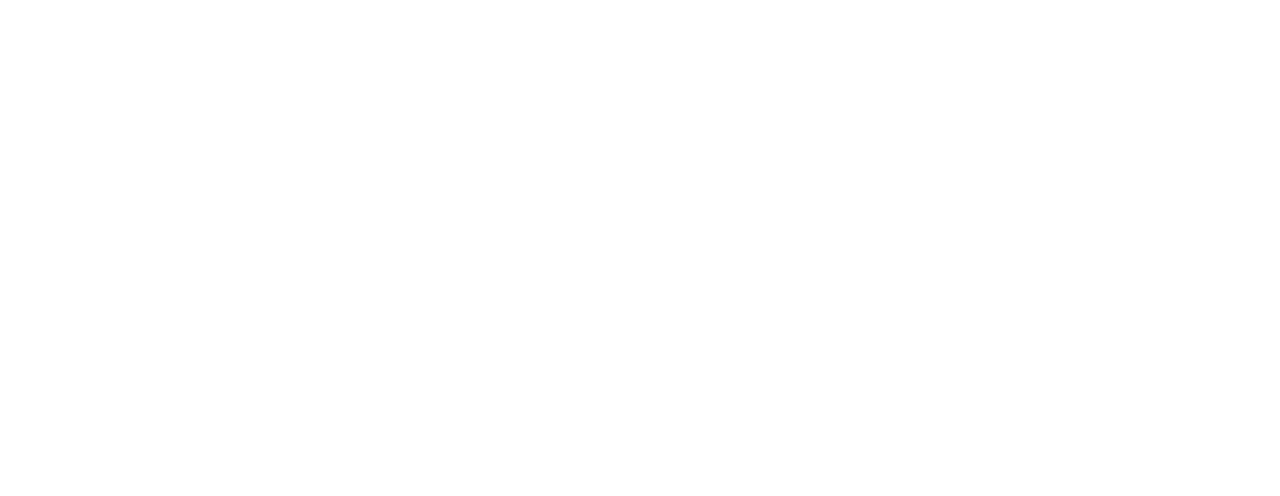
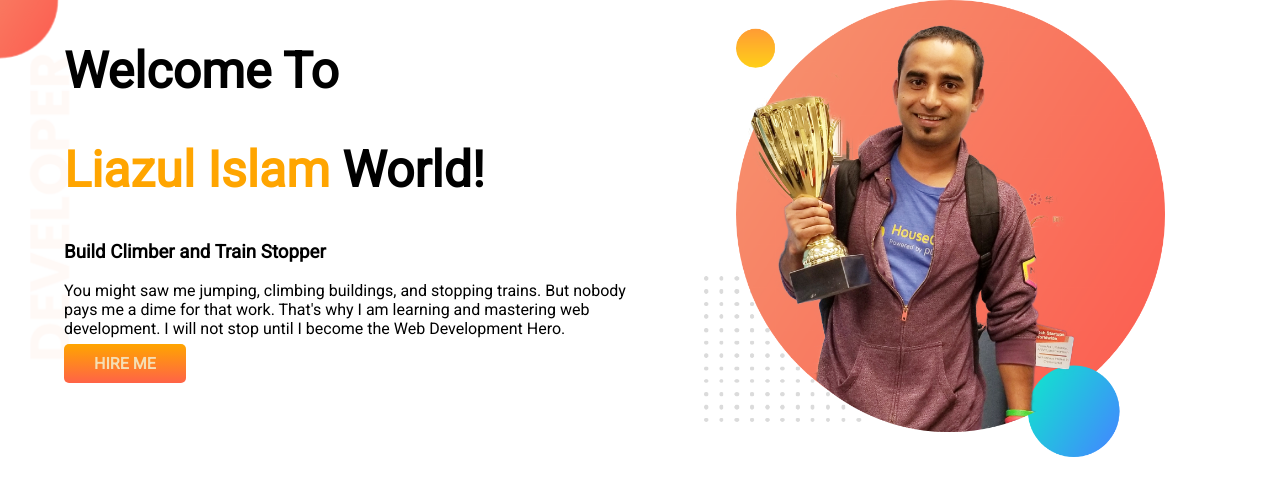
Before and after one commit to mohammadliazul/first-portfolio, a plain HTML site: page index.html in a window 1280 px wide. Drawn offline with Linux system fonts and the light colour scheme.

Commit message:
Top Banner Added

```diff
--- a/index.html
+++ b/index.html
@@ -1,14 +1,35 @@
 <!DOCTYPE html>
 <html lang="en">
+
 <head>
     <meta charset="UTF-8">
     <meta http-equiv="X-UA-Compatible" content="IE=edge">
     <meta name="viewport" content="width=device-width, initial-scale=1.0">
     <title>Liazul Portfolio</title>
+    <link rel="preconnect" href="https://fonts.googleapis.com">
+    <link rel="preconnect" href="https://fonts.gstatic.com" crossorigin>
+    <link href="https://fonts.googleapis.com/css2?family=Roboto&display=swap" rel="stylesheet">
     <link rel="stylesheet" href="style.css">
     <link rel="shortcut icon" href="favicon.ico" type="image/x-icon">
 </head>
+
 <body>
+    <section class="top-banner">
+        <div class="half-width">
+            <h1>Welcome To</h1>
+            <h1><span class="color-orange">Liazul Islam</span> World!</h1>
+            <h3>Build Climber and Train Stopper</h3>
+            <p>You might saw me jumping, climbing buildings, and stopping trains. But nobody pays me a dime for that
+                work.
+                That's why I am learning and mastering web development. I will not stop until I become the Web
+                Development
+                Hero.</p>
+            <a class="link-button" target="_blank" href="https://www.linkedin.com/in/liazul">HIRE ME</a>
+        </div>
+        <div class="half-width">
+            <img src="images/jhankar.png" alt="jhankar has tropy.">
+        </div>
+    </section>
+</body>
 
-</body>
 </html>
--- a/style.css
+++ b/style.css
@@ -0,0 +1,32 @@
+body{
+    font-family: 'Roboto', sans-serif;
+    margin: 0;
+}
+h1{
+    font-size: 50px;
+}
+.color-orange{
+    color:orange;
+}
+section{
+    display: flex;
+}
+.half-width{
+    width: 50%;
+    padding-left: 5%;
+}
+.half-width img{
+    width: 80%;
+}
+.link-button{
+    text-decoration: none;
+    background-image: linear-gradient(orange, tomato);
+    padding: 10px 30px;
+    border-radius: 5px;
+    color:wheat;
+    font-weight: 700;
+}
+.top-banner{
+    background-image: url(images/top-banner.png);
+    background-repeat: no-repeat;
+}
```
Also changed, not shown: images/dream-bg.png (added), images/exp-bg.png (added), images/jhankar.png (added), images/jhankar2.png (added), images/my-bg.png (added), images/my-bg2.png (added), images/top-banner.png (added).
